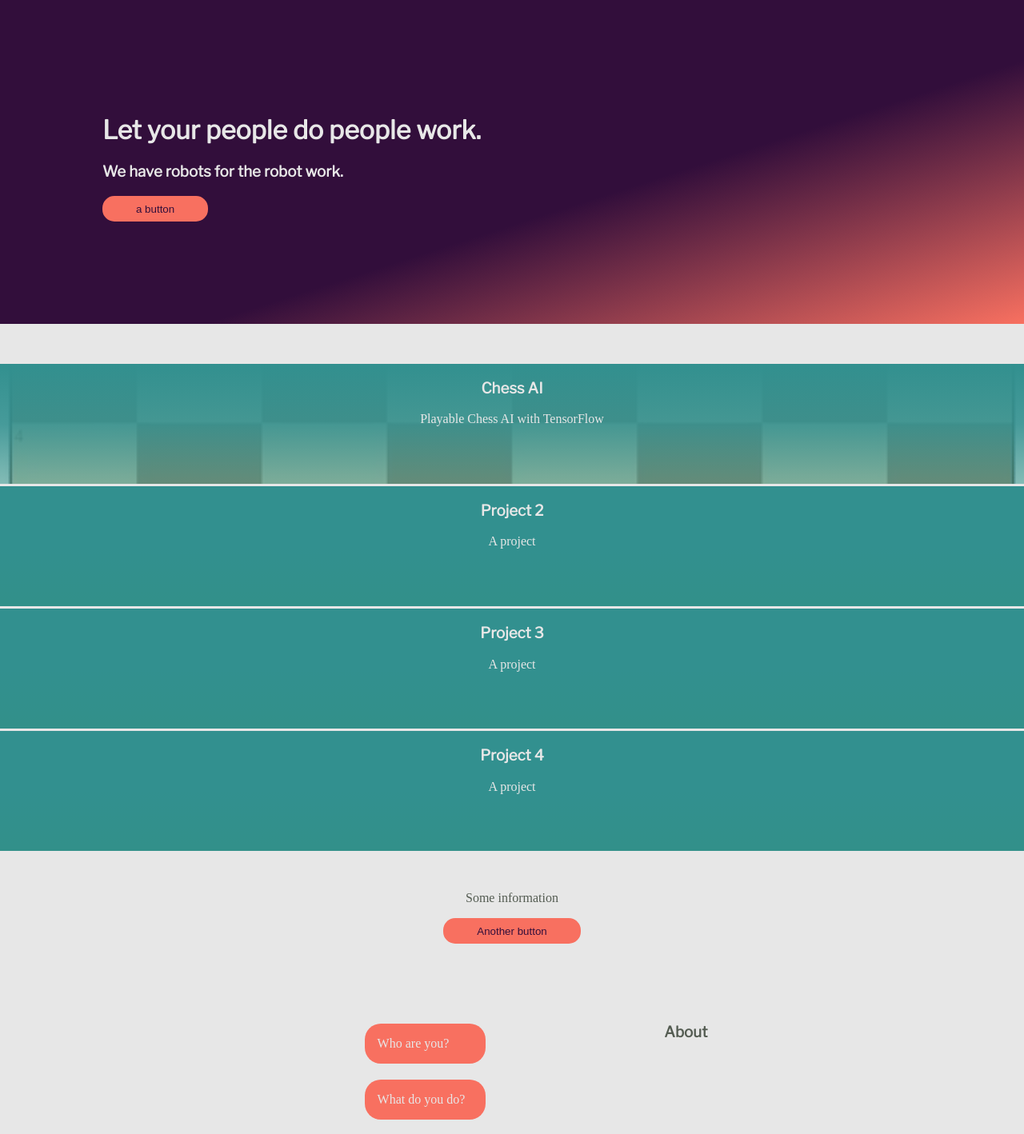
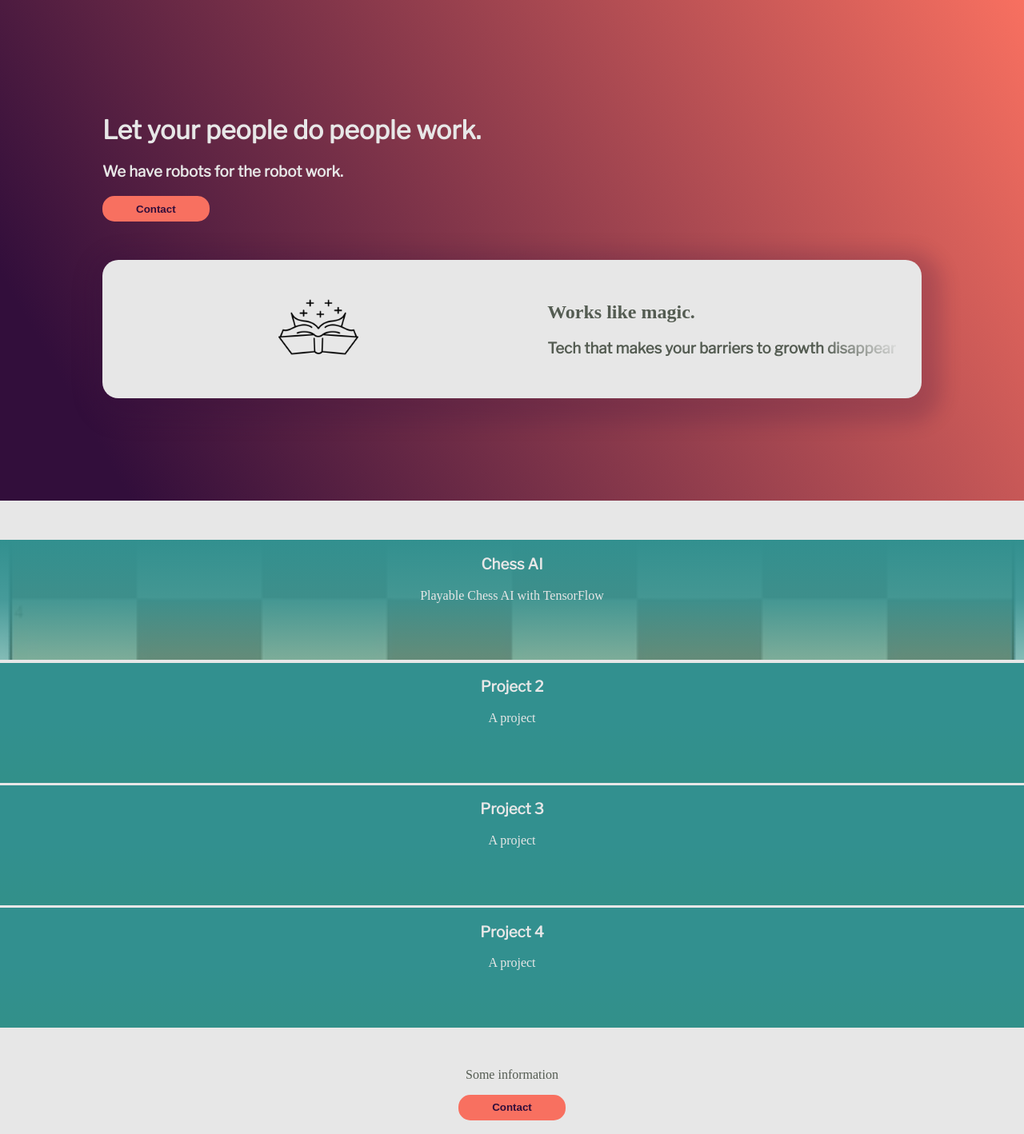
Before and after one commit to bestow-wings/bestow-wings.github.io, a React (Create React App) app: page / in a window 1280 px wide. Shown: the part 120-1538 px from the top of the page at 80% size. Built offline with nearby package versions, Linux system fonts and the light colour scheme; a web font is replaced by a local one.

Commit message:
Basically just UI changes
Next up is a Contact Us modal I think

```diff
--- a/src/App.js
+++ b/src/App.js
@@ -75,9 +75,8 @@ function App() {
           <Cards data={projects} />
           <div style={{textAlign: "center", marginBottom:"5rem"}}>
             <p>Some information</p>
-            <button>Another button</button>
+            <button>Contact</button>
           </div>
-          <About />
           <Navbar links={social_links} />
       </div>
     </div>
--- a/src/components/Heading.js
+++ /dev/null
@@ -1,10 +0,0 @@
-const Heading = () => {
-    return (
-        <h1>
-            Let your people do people work.
-        </h1>
-
-    )
-}
-
-export default Heading
--- a/src/components/Hero.js
+++ b/src/components/Hero.js
@@ -1,12 +1,27 @@
-import Heading from "./Heading"
 import "../index.css"
+
+import icon from "../img/magic-book.png"
+/* https://www.flaticon.com/packs/magic-138?style_id=1225&family_id=333&group_id=1837 */
 
 const Hero = () => {
     return (
-        <div className="hero">
-            <Heading />
-            <h3>We have robots for the robot work.</h3>
-            <button>a button</button>
+        <div  className="hero">
+            <div>
+                <h1>Let your people do people work.</h1>
+                <h3>We have robots for the robot work.</h3>
+                <button>Contact</button>
+            </div>
+            <div className="hero-card">
+                <div style={{display:"flex"}}>
+                    <div style={{margin:"auto"}}>
+                            <img src={icon} height={100} ></img>
+                    </div>
+                    <div style={{paddingLeft:"3rem"}}>
+                        <h2>Works like magic.</h2>
+                        <h3>Tech that makes your barriers to growth <span className="hero-gradient-text">disappear</span></h3>
+                    </div>
+                </div>
+            </div>
         </div>
     )
 }
--- a/src/index.css
+++ b/src/index.css
@@ -6,26 +6,13 @@
 
 
 :root {
-  --russian-violet: #320e3b;
+  --russian-violet: rgb(50, 14, 59);
   --bittersweet: #f87060;
+  --light-platinum: #e6e6e6;
   --platinum: #e7e7e7;
+  --dark-platinum: hsl(0, 0%, 80%);
   --viridian-green: #32908f; /* 50, 144, 143 */
-  --ebony: #545c52;
-}
-.about {
-  display: flex;
-  margin: auto;
-  justify-content: space-evenly;
-  flex-direction: row;
-  width: 70%;
-}
-.about-sections li {
-  background-color: var(--bittersweet);
-  border-radius: 20px;
-  padding: 1rem;
-  margin: 20px;
-  color: var(--platinum);
-  list-style: none;
+  --ebony: rgb(84, 92, 82);
 }
 .banner {
   display: flex;
@@ -55,7 +42,28 @@
 .hero {
   padding: 3em 3em 7em 25%;
   color: var(--platinum);
-  background: linear-gradient(to bottom right, var(--russian-violet) 60%, var(--bittersweet));
+  background: linear-gradient(60deg, var(--russian-violet) 10%, var(--bittersweet));
+  display: flex;
+}
+.hero-card {
+  background-color: var(--platinum);
+  color: var(--ebony);
+  justify-content: center;
+  margin-left:6em;
+  padding: 2rem;
+  border-radius: 20px;
+  box-shadow: 5px 10px 25px 20px rgba(50, 14, 59, 0.2);
+  height: 100%;
+  transition: 0.1s;
+}
+.hero-card:hover{
+  transform: translateY(5px);
+  box-shadow: 5px 10px 40px 30px rgba(50, 14, 59, 0.2);
+}
+.hero-gradient-text {
+  background: linear-gradient(45deg, var(--ebony), transparent);
+  background-clip: text;
+  color:transparent;
 }
 .cards {
   padding-top:3em;
@@ -73,7 +81,6 @@
   background: linear-gradient(rgba(50, 144, 143,1.0), rgba(50, 144, 143,0.9), rgba(50, 144, 134,0.6))
 }
 .card-image {
-  box-shadow: 0 2px 2px var(--ebony);
   border-radius: 5px;
   transition: all 0.1s;
   cursor: pointer;
@@ -116,6 +123,7 @@ button {
   color: var(--russian-violet);
   border-radius: 15px;
   border-style: solid;
+  font-weight: bold;
 }
 button,
 button:hover {
@@ -169,8 +177,44 @@ button:hover {
   }
   .hero {
     padding:  10%;
+    flex-direction: column;
+  }
+  .hero-card {
+    margin-left:0;
+    margin-top:3rem;
   }
   .navbar {
     padding-bottom: 1em;
   }
 }
+/* .about {
+  display: flex;
+  margin-left: auto;
+  justify-content: space-evenly;
+  flex-direction: row;
+  width: 70%;
+}
+.about-sections {
+  background-color: var(--dark-platinum);
+  border-radius: 20px;
+}
+.about-sections ul {
+  list-style: none;
+  padding-left: 2rem;
+  padding-right: 2rem;
+}
+.about-sections li {
+  border-radius:5px;
+  padding: 1rem;
+  margin: 20px;
+  color: var(--ebony);
+  list-style: none;
+}
+.about-sections li:hover {
+  background-color: var(--light-platinum);
+  cursor: pointer;
+}
+.about-text {
+  margin-right: auto;
+  padding-left: 5rem;
+} */
```
Also changed, not shown: src/img/magic-book.png (added).
